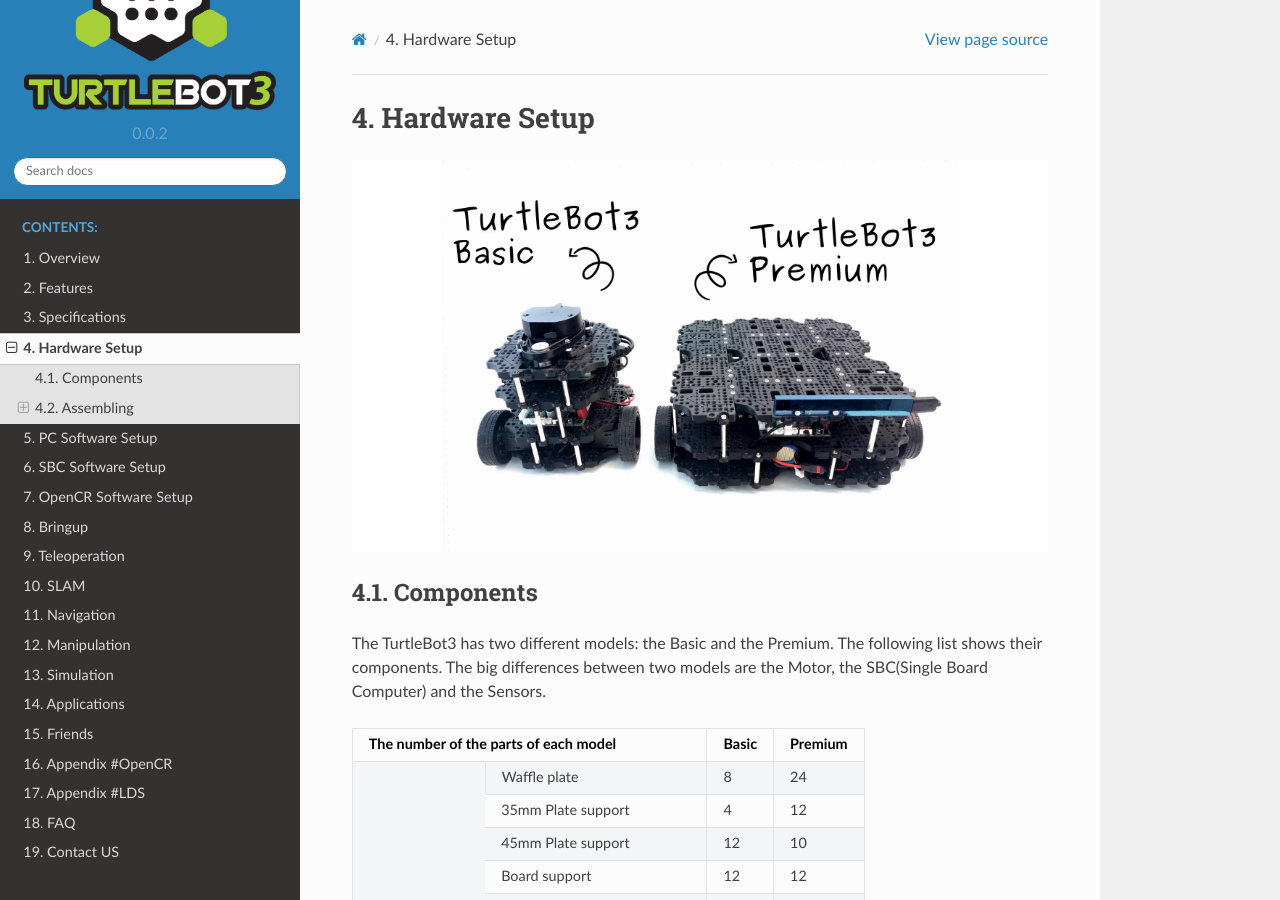
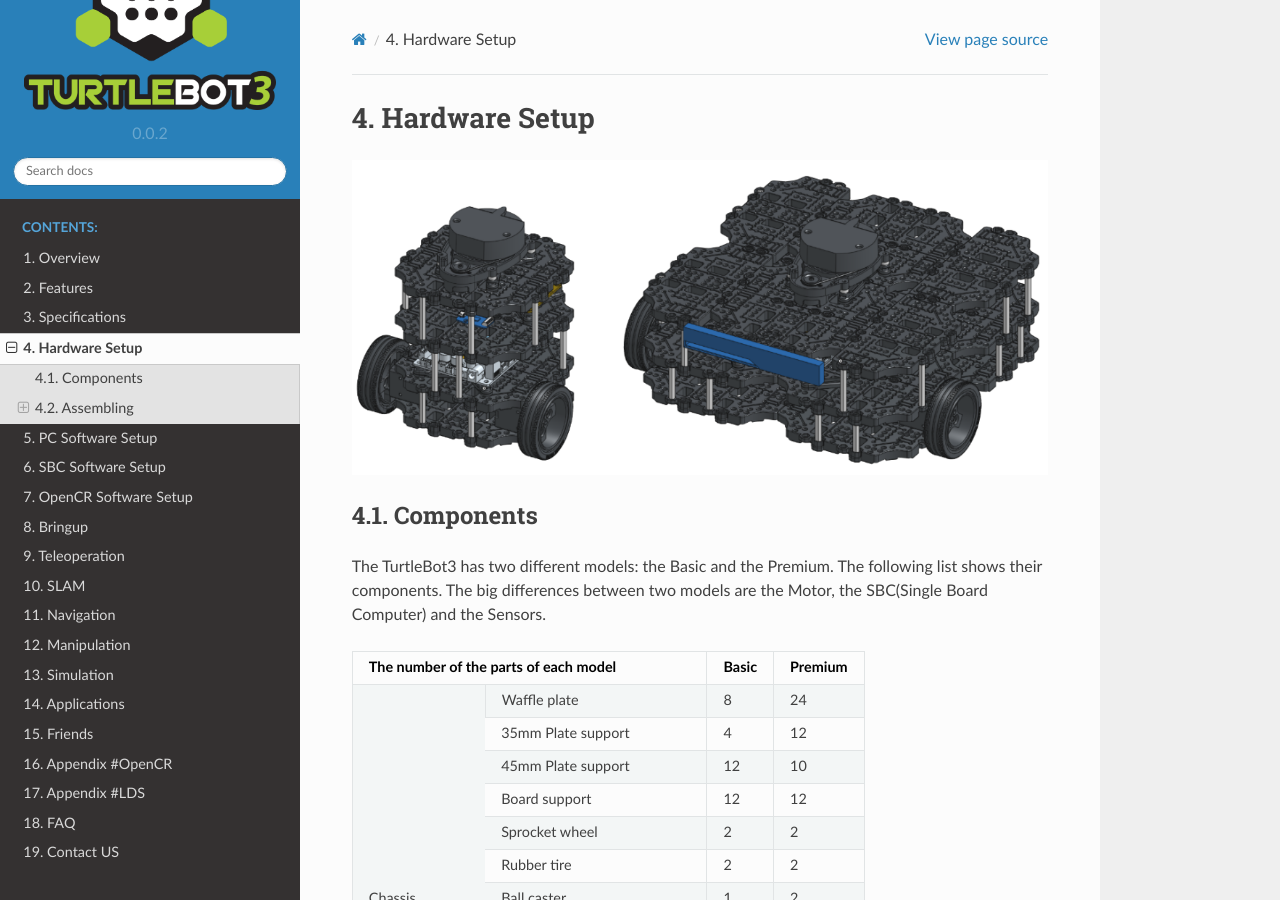
Before and after one commit to shivharis/turtlebot3_wiki, a Sphinx documentation site: the page built from docs/source/hardware.rst, in a window 1280 px wide and 900 px high. Built offline with Sphinx 7.4.7 and the Read the Docs theme 2.0.0, drawn with Linux system fonts in a browser that asks for light colours.

Commit message:
added turtlebot3 rendering image and modified the pictures

```diff
--- a/docs/source/hardware.rst
+++ b/docs/source/hardware.rst
@@ -1,7 +1,7 @@
 Hardware Setup
 ==============
 
-.. image:: _static/hardware/turtlebot3_models.png
+.. image:: _static/hardware/turtlebot3_models_rendering.png
 
 Components
 ----------
```
Also changed, not shown: docs/source/_static/hardware/turtlebot3_models.png, docs/source/_static/hardware/turtlebot3_models_rendering.png (added).
